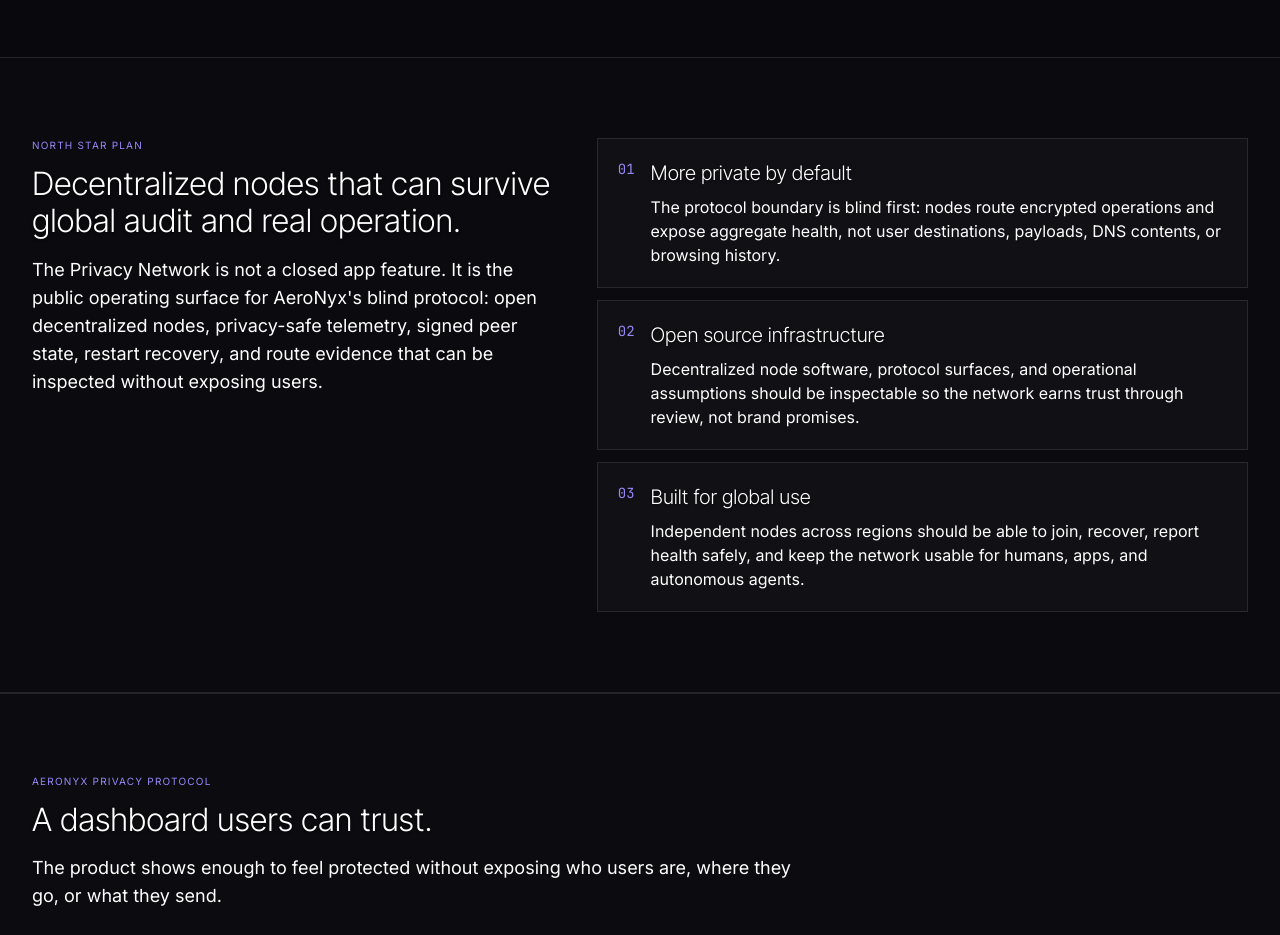
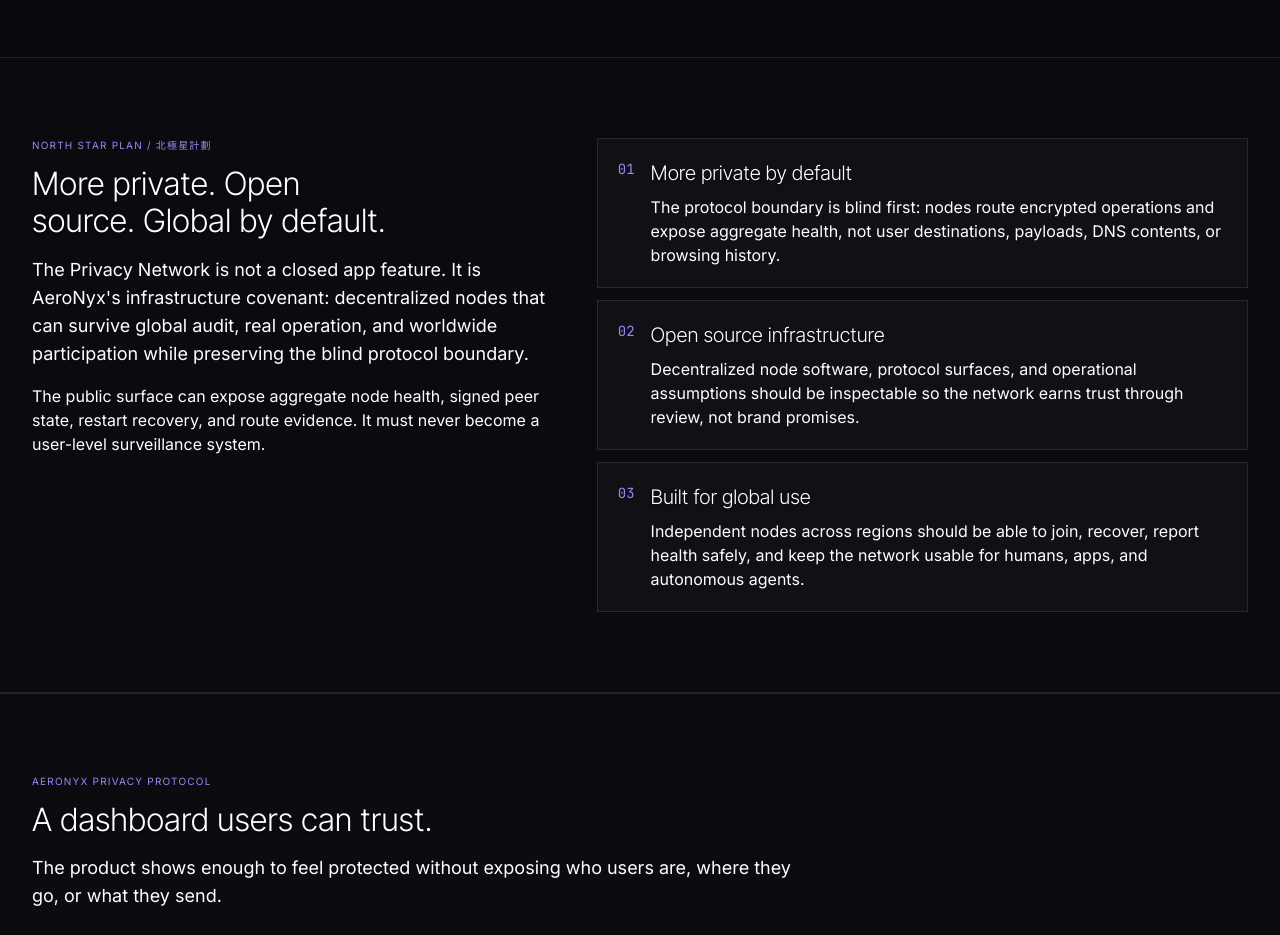
Before and after one commit to AeroNyxNetwork/AeroNyx-web, a Next.js app: page /privacy-network in a window 1280 px wide. Shown: the part 1280-2215 px from the top of the page. Built offline with nearby package versions, Linux system fonts and the light colour scheme; no server answers.

Commit message:
Promote North Star Plan visibility

```diff
--- a/components/sections/ProductsEcosystem.js
+++ b/components/sections/ProductsEcosystem.js
@@ -2,7 +2,15 @@
  * ============================================
  * File: components/sections/ProductsEcosystem.js
  * ============================================
- * Modification Reason: v4.4 - Core product entrance polish.
+ * Modification Reason: v4.5 - North Star Plan visibility.
+ *   Promoted the North Star Plan / 北極星計劃 into a visible homepage covenant
+ *   band before the core product cards. This makes the privacy infrastructure
+ *   promise legible on the first page instead of hiding it in a later
+ *   Privacy Network detail section, while keeping the component focused on
+ *   load-bearing protocol/product surfaces.
+ *
+ * Historical Notes:
+ * v4.4 - Core product entrance polish.
  *   Added a dedicated two-card "core systems" entrance for Privacy Network
  *   and MemChain before the product tab index. This makes the homepage read
  *   as two load-bearing products on one blind protocol instead of a flat list
@@ -105,6 +113,7 @@
  * Last Modified: v4.2 - MemChain terminology and visual cleanup
  * Last Modified: v4.3 - Decentralized node product naming
  * Last Modified: v4.4 - Core product entrance polish
+ * Last Modified: v4.5 - North Star Plan visibility
  * ============================================
  */
 
@@ -123,6 +132,24 @@ const STATUS_BADGES = {
 };
 
 const CORE_PRODUCT_IDS = new Set(['vpn', 'memchain']);
+
+const NORTH_STAR_SIGNALS = [
+  {
+    label: '01',
+    title: 'More private',
+    detail: 'Nodes route ciphertext and signed state without turning public health into user surveillance.',
+  },
+  {
+    label: '02',
+    title: 'Open source',
+    detail: 'The decentralized node foundation is built to be inspected, operated, and improved in public.',
+  },
+  {
+    label: '03',
+    title: 'Global by default',
+    detail: 'Independent nodes can join the privacy fabric and harden the protocol across regions.',
+  },
+];
 
 const ProductsEcosystem = () => {
   const [selectedProduct, setSelectedProduct] = useState('vpn');
@@ -325,6 +352,35 @@ const ProductsEcosystem = () => {
               turn private routing and private context into encrypted relay,
               protocol services, and agent-native coordination.
             </p>
+          </div>
+
+          <div className="mb-8 border-y border-white/10 bg-white/[0.014] px-4 py-5 text-left md:mb-10 md:px-5 md:py-6">
+            <div className="grid gap-5 lg:grid-cols-[0.82fr_1.18fr] lg:items-center">
+              <div>
+                <div className="text-[10px] uppercase tracking-eyebrow text-brand-light">
+                  North Star Plan / 北極星計劃
+                </div>
+                <h3 className="mt-3 text-2xl font-light leading-tight text-white md:text-display-md">
+                  More private. Open source. Global by default.
+                </h3>
+                <p className="mt-3 max-w-2xl text-sm leading-relaxed text-white/58 md:text-base">
+                  AeroNyx's node infrastructure covenant: every privacy product
+                  should be able to stand up to public audit, real operation, and
+                  worldwide participation without exposing user-level telemetry.
+                </p>
+              </div>
+              <div className="grid gap-2.5 sm:grid-cols-3">
+                {NORTH_STAR_SIGNALS.map((item) => (
+                  <div key={item.title} className="border border-white/10 bg-black/20 p-3 md:p-4">
+                    <div className="font-mono text-xs text-brand-light">{item.label}</div>
+                    <div className="mt-3 text-sm font-medium text-white">{item.title}</div>
+                    <p className="mt-2 text-xs leading-relaxed text-white/52 md:text-sm">
+                      {item.detail}
+                    </p>
+                  </div>
+                ))}
+              </div>
+            </div>
           </div>
 
           <div className="mb-8 grid gap-3 md:mb-10 md:grid-cols-[1fr_auto_1fr] md:items-stretch md:gap-4">
--- a/pages/privacy-network.js
+++ b/pages/privacy-network.js
@@ -4,7 +4,14 @@
  * ============================================
  * Creation Reason: Move the user-facing privacy network product story off the
  * homepage so the first page can focus on the AeroNyx protocol layer.
- * Modification Reason: v2.2 - Secondary page action alignment.
+ * Modification Reason: v2.3 - North Star Plan visibility.
+ *   Made the North Star Plan / 北極星計劃 directly visible and anchorable on the
+ *   Privacy Network page so the infrastructure covenant is not reduced to a
+ *   small English eyebrow. The section now states the same product thesis as
+ *   the homepage: more private, open source, and global by default.
+ *
+ * Historical Notes:
+ * v2.2 - Secondary page action alignment.
  *   Aligned the Privacy Network hero actions with the homepage product-action
  *   system: 48px touch targets, brand-primary emphasis, restrained tracking,
  *   visible focus states, and predictable mobile widths. This keeps the page
@@ -114,6 +121,7 @@
  * Last Modified: v2.0 - Mobile protection experience polish
  * Last Modified: v2.1 - Homepage typography alignment
  * Last Modified: v2.2 - Secondary page action alignment
+ * Last Modified: v2.3 - North Star Plan visibility
  * ============================================
  */
 
@@ -520,7 +528,7 @@ const PrivacyRouteVisual = () => {
 };
 
 const NorthStarPlan = () => (
-  <section className="border-y border-white/10 bg-white/[0.012] py-14 md:py-20">
+  <section id="north-star-plan" className="scroll-mt-24 border-y border-white/10 bg-white/[0.012] py-14 md:py-20">
     <Container>
       <div className="grid gap-8 lg:grid-cols-[0.9fr_1.1fr] lg:items-start">
         <motion.div
@@ -529,15 +537,22 @@ const NorthStarPlan = () => (
           viewport={{ once: true }}
           transition={{ duration: 0.6, ease: EASE }}
         >
-          <div className="text-[10px] uppercase tracking-eyebrow text-brand-light">North Star Plan</div>
+          <div className="text-[10px] uppercase tracking-eyebrow text-brand-light">
+            North Star Plan / 北極星計劃
+          </div>
           <h2 className="mt-3 text-display-md font-light text-white">
-            Decentralized nodes that can survive global audit and real operation.
+            More private. Open source. Global by default.
           </h2>
           <p className="mt-4 text-base leading-relaxed text-white/58 md:text-lg">
-            The Privacy Network is not a closed app feature. It is the public
-            operating surface for AeroNyx's blind protocol: open decentralized nodes,
-            privacy-safe telemetry, signed peer state, restart recovery, and
-            route evidence that can be inspected without exposing users.
+            The Privacy Network is not a closed app feature. It is AeroNyx's
+            infrastructure covenant: decentralized nodes that can survive global
+            audit, real operation, and worldwide participation while preserving
+            the blind protocol boundary.
+          </p>
+          <p className="mt-4 text-sm leading-relaxed text-white/48 md:text-base">
+            The public surface can expose aggregate node health, signed peer
+            state, restart recovery, and route evidence. It must never become a
+            user-level surveillance system.
           </p>
         </motion.div>
 
```
